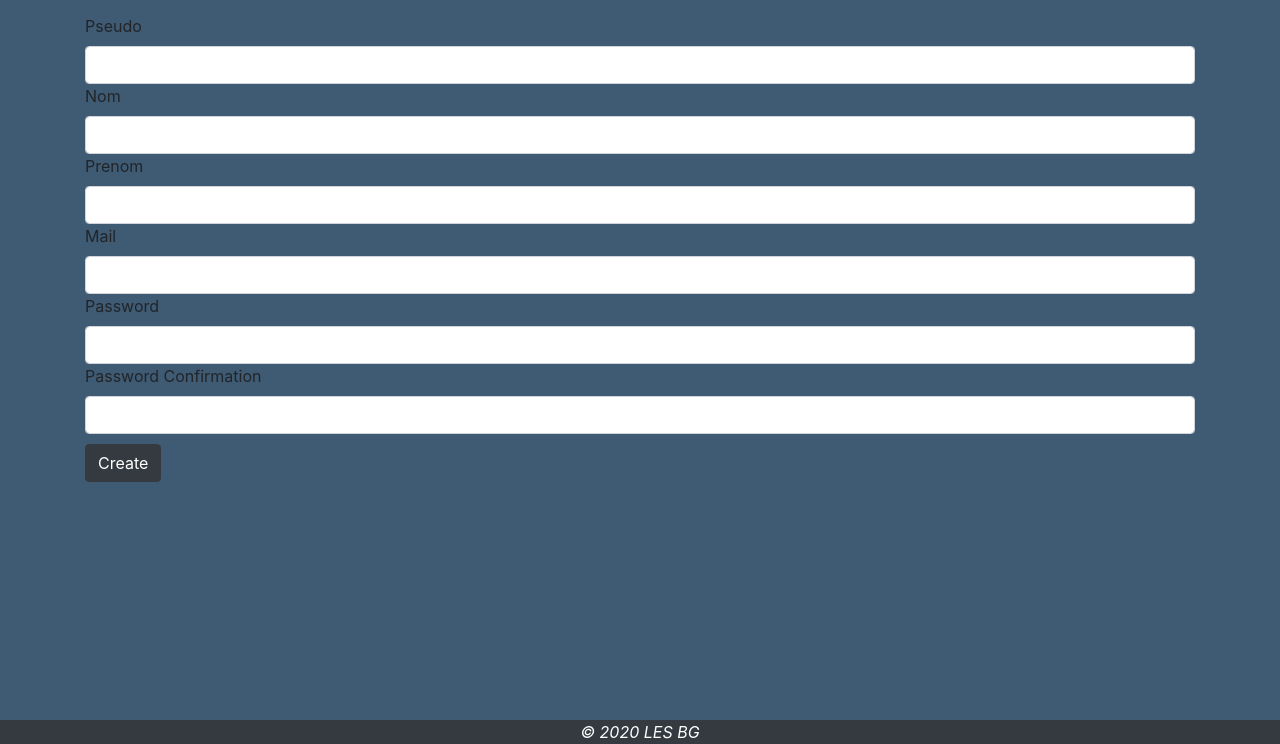
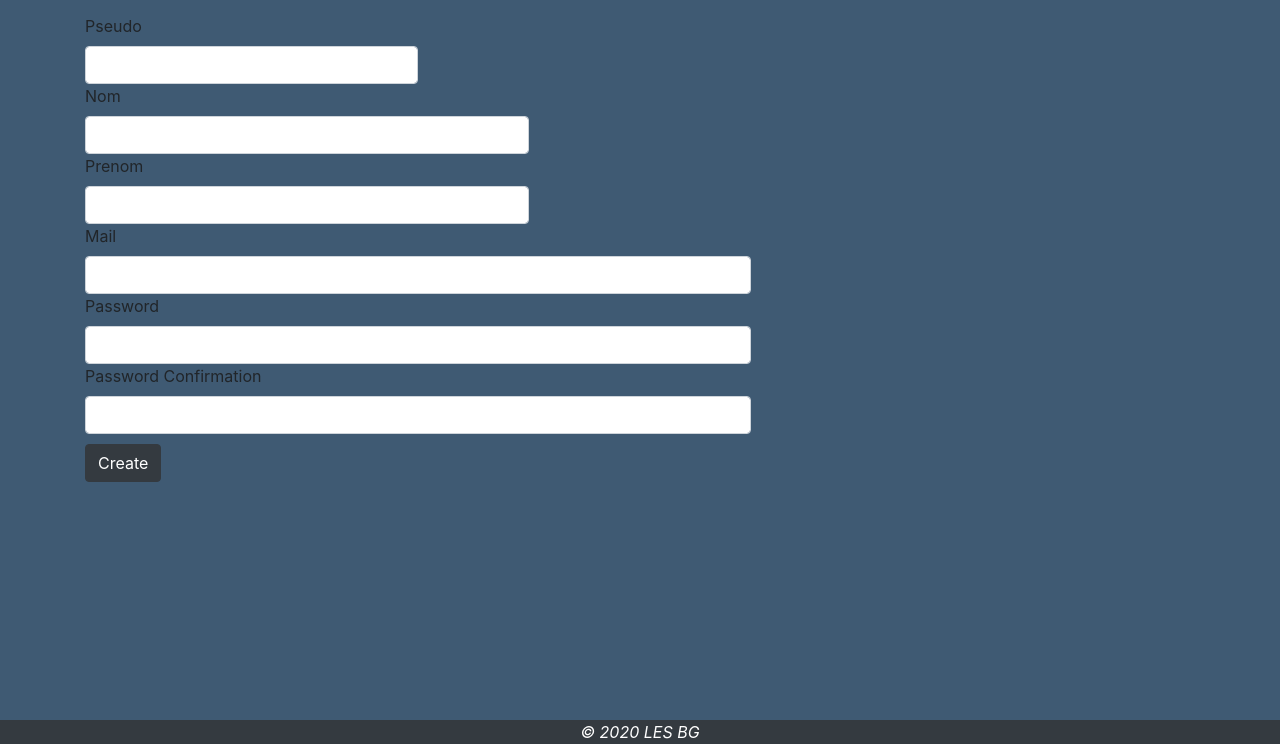
Before and after one commit to ThomasDrd/ProjectWeb2019, a CodeIgniter app: page /ProjectWeb2019/index.php/pages/createUser in a window 1280 px wide. Shown: the part 56-800 px from the top of the page. Run offline with CodeIgniter, Linux system fonts and the light colour scheme.

Commit message:
modifs create user

```diff
--- a/application/views/createUser.php
+++ b/application/views/createUser.php
@@ -10,7 +10,10 @@ echo '<div class="form-group">';
 $input = array(
 	'name' => 'pseudo',
 	'id' => 'pseudo',
-	'class' => 'form-control'
+	'class' => 'form-control',
+	'maxlength' => '30',
+	'size'  => '30',
+	'style' => 'width:30%'
 );
 echo form_label('Pseudo', 'pseudo');
 echo form_input($input);
@@ -18,7 +21,10 @@ echo form_input($input);
 $input = array(
 	'name' => 'nom',
 	'id' => 'nom',
-	'class' => 'form-control'
+	'class' => 'form-control',
+	'maxlength' => '40',
+	'size'  => '40',
+	'style' => 'width:40%'
 );
 echo form_label('Nom', 'nom');
 echo form_input($input);
@@ -26,7 +32,10 @@ echo form_input($input);
 $input = array(
 	'name' => 'prenom',
 	'id' => 'prenom',
-	'class' => 'form-control'
+	'class' => 'form-control',
+	'maxlength' => '40',
+	'size'  => '40',
+	'style' => 'width:40%'
 );
 echo form_label('Prenom', 'prenom');
 echo form_input($input);
@@ -35,7 +44,10 @@ $input = array(
 	'name' => 'mail',
 	'id' => 'mail',
 	'class' => 'form-control',
-	'type' => 'mail'
+	'type' => 'mail',
+	'maxlength' => '60',
+	'size'  => '60',
+	'style' => 'width:60%'
 );
 echo form_label('Mail', 'mail');
 echo form_input($input);
@@ -44,7 +56,11 @@ $input = array(
 	'name' => 'pwd',
 	'id' => 'pwd',
 	'class' => 'form-control',
-	'type' => 'password'
+	'type' => 'password',
+	'maxlength' => '60',
+	'size'  => '60',
+	'style' => 'width:60%'
+
 );
 echo form_label('Password', 'pwd');
 echo form_input($input);
@@ -54,7 +70,10 @@ $input = array(
 	'name' => 'pwdC',
 	'id' => 'pwdc',
 	'class' => 'form-control',
-	'type' => 'password'
+	'type' => 'password',
+	'maxlength' => '60',
+	'size'  => '60',
+	'style' => 'width:60%'
 );
 echo form_label('Password Confirmation', 'pwdc');
 echo form_input($input);
```
